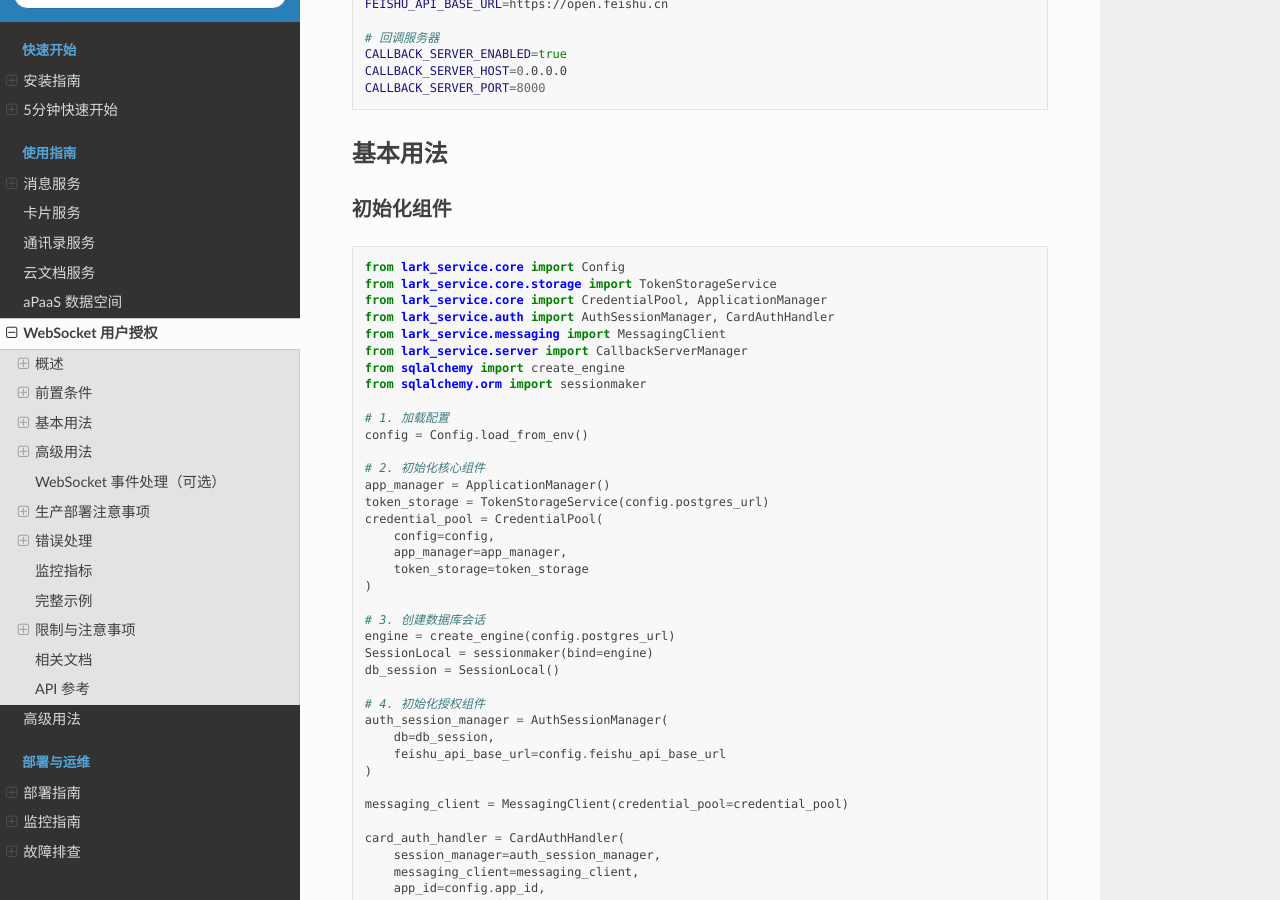
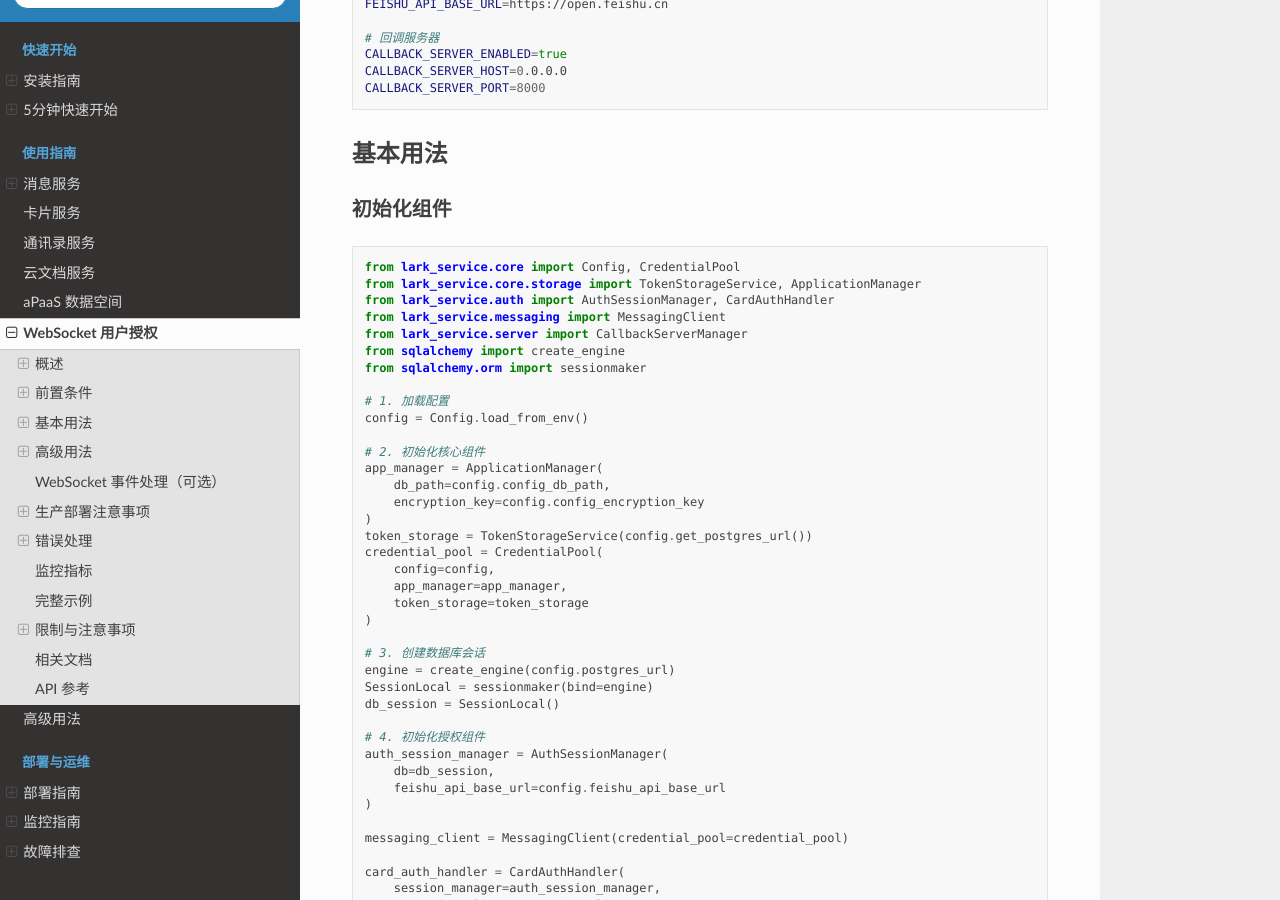
Before and after one commit to ZenRay/LarkServiceCursor, a Sphinx documentation site: the page built from docs/usage/auth.md, in a window 1280 px wide and 900 px high, scrolled down 1229 px. Built offline with Sphinx 7.4.7 and the Read the Docs theme 3.1.0, drawn with Linux system fonts in a browser that asks for light colours; pages that are not in the unit, such as notebooks, are missing from menus.

Commit message:
fix: correct ApplicationManager initialization in documentation
Fixed Documentation Errors:
- docs/quickstart.md: Added required db_path and encryption_key parameters to ApplicationManager
- docs/usage/auth.md: Same fix for ApplicationManager initialization
- Both files: Changed config.postgres_url to config.get_postgres_url() (method call)

Previous Error:
  app_manager = ApplicationManager()
  TypeError: ApplicationManager.__init__() missing 2 required positional arguments: 'db_path' and 'encryption_key'

Now Correct:
  app_manager = ApplicationManager(
      db_path=config.config_db_path,
      encryption_key=config.config_encryption_key
  )
  token_storage = TokenStorageService(config.get_postgres_url())

Import Path Updates:
- Changed: from lark_service.core import CredentialPool, ApplicationManager
- To: from lark_service.core.storage import TokenStorageService, ApplicationManager
         from lark_service.core import CredentialPool

Tested:
  ✅ ApplicationManager initialization works
  ✅ TokenStorageService initialization works
  ✅ CredentialPool initialization works
  ✅ MessagingClient initialization works
  ✅ All documentation code examples now run without errors

Related: documentation, quickstart

````diff
--- a/docs/usage/auth.md
+++ b/docs/usage/auth.md
@@ -61,9 +61,8 @@ CALLBACK_SERVER_PORT=8000
 ### 初始化组件
 
 ```python
-from lark_service.core import Config
-from lark_service.core.storage import TokenStorageService
-from lark_service.core import CredentialPool, ApplicationManager
+from lark_service.core import Config, CredentialPool
+from lark_service.core.storage import TokenStorageService, ApplicationManager
 from lark_service.auth import AuthSessionManager, CardAuthHandler
 from lark_service.messaging import MessagingClient
 from lark_service.server import CallbackServerManager
@@ -74,8 +73,11 @@ from sqlalchemy.orm import sessionmaker
 config = Config.load_from_env()
 
 # 2. 初始化核心组件
-app_manager = ApplicationManager()
-token_storage = TokenStorageService(config.postgres_url)
+app_manager = ApplicationManager(
+    db_path=config.config_db_path,
+    encryption_key=config.config_encryption_key
+)
+token_storage = TokenStorageService(config.get_postgres_url())
 credential_pool = CredentialPool(
     config=config,
     app_manager=app_manager,
````
Also changed, not shown: docs/quickstart.md (+7 -4 lines).
